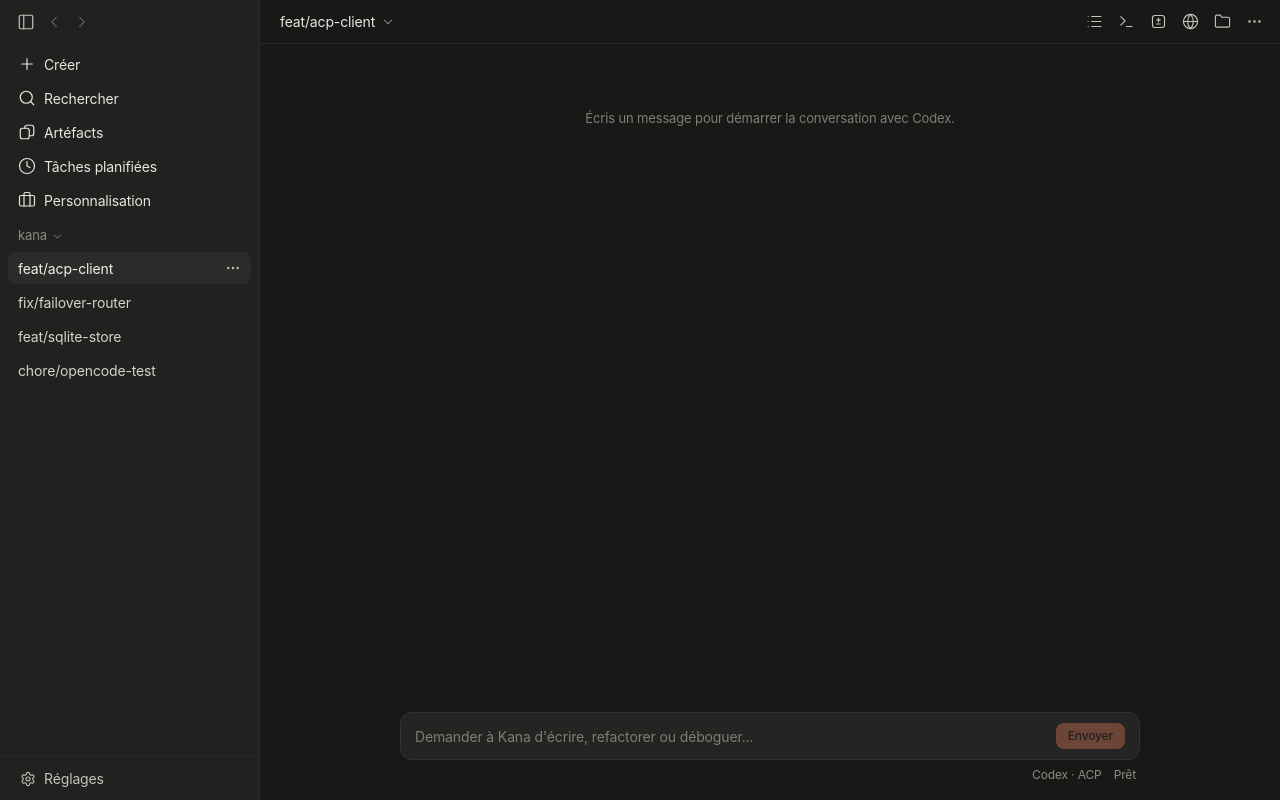
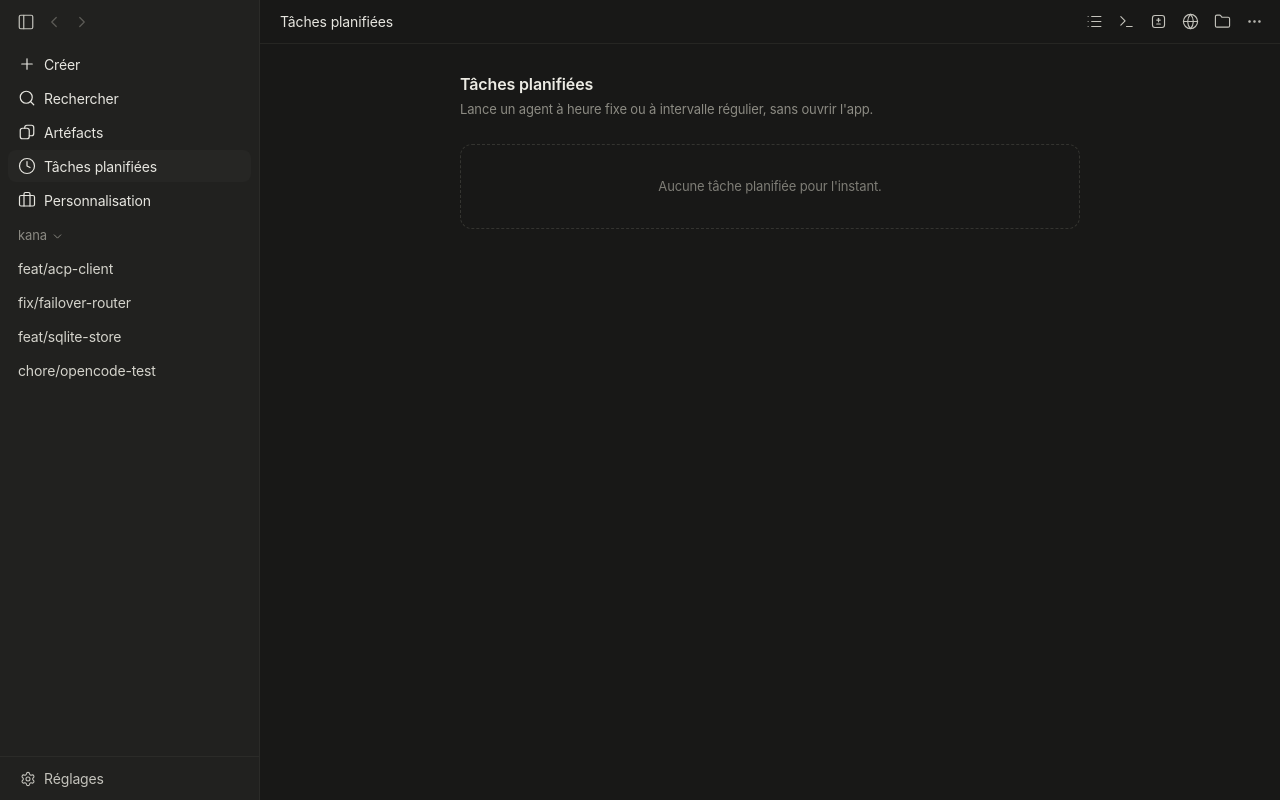
Before and after one commit to HarpeLm/kana, a React (Vite) app in the folder apps/desktop/: page / in a window 1280 px wide. Both pictures are taken after a click on the button "Tâches planifiées". Built offline with nearby package versions, Linux system fonts and the light colour scheme.

Commit message:
feat(desktop): route to the Scheduled tasks screen

```diff
--- a/apps/desktop/src/App.tsx
+++ b/apps/desktop/src/App.tsx
@@ -11,6 +11,7 @@ import Header from "./components/Header";
 import NavButtons from "./components/NavButtons";
 import RelayView from "./components/RelayView";
 import RightPanel from "./components/RightPanel";
+import ScheduledView from "./components/ScheduledView";
 import SettingsView from "./components/SettingsView";
 import Sidebar from "./components/Sidebar";
 
@@ -83,6 +84,7 @@ export default function App() {
           setShowArtifacts((v) => !v);
           setView("workspace");
         }}
+        onOpenScheduled={() => setView("scheduled")}
         onOpenSettings={() => setView("settings")}
         onSelect={openConversation}
         onPin={conversations.togglePin}
@@ -120,8 +122,10 @@ export default function App() {
             },
           }}
         >
-          {view === "settings" ? (
-            <span className="px-2 text-[14px] text-[#e6e5df]">Réglages</span>
+          {view === "settings" || view === "scheduled" ? (
+            <span className="px-2 text-[14px] text-[#e6e5df]">
+              {view === "settings" ? "Réglages" : "Tâches planifiées"}
+            </span>
           ) : (
             <ConversationTitle
               conversation={selected}
@@ -137,6 +141,8 @@ export default function App() {
 
         {view === "settings" ? (
           <SettingsView />
+        ) : view === "scheduled" ? (
+          <ScheduledView />
         ) : view === "workspace" ? (
           <div className="flex flex-1 overflow-hidden">
             <ChatView
```
